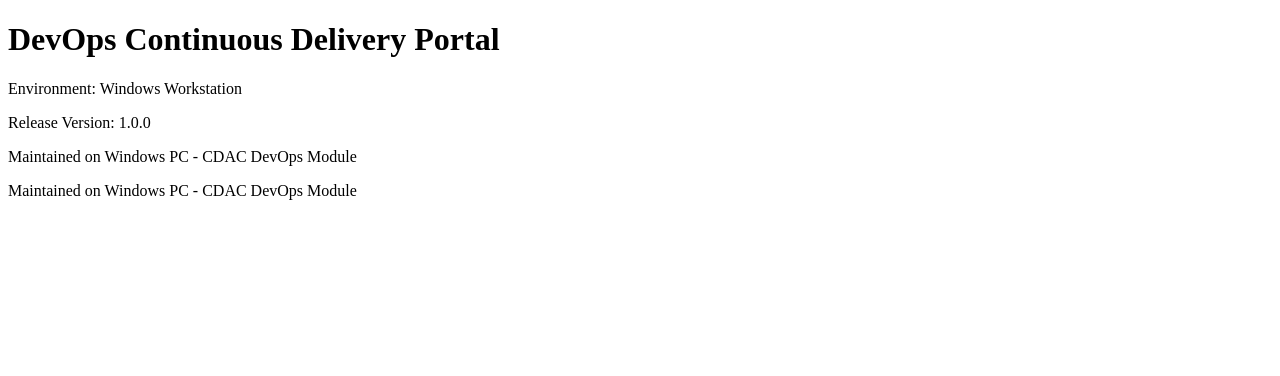
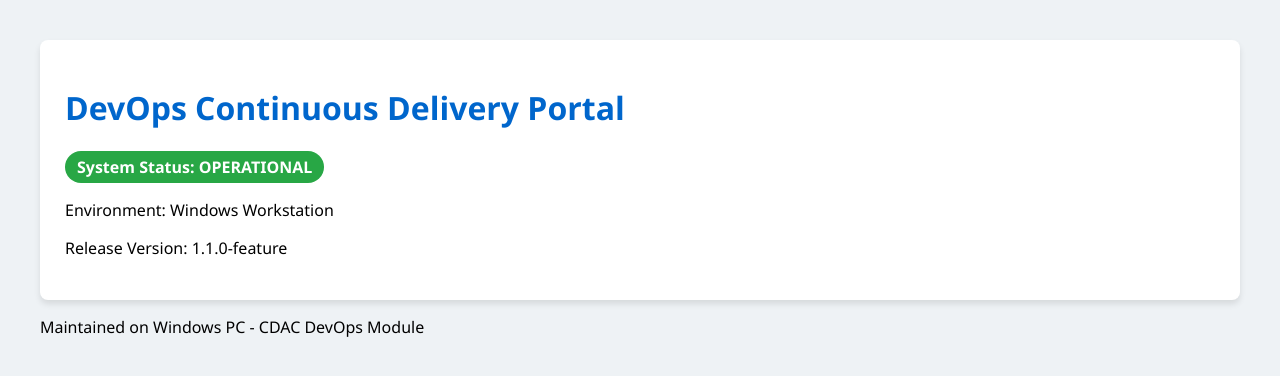
Before and after one commit to alwinpwins/devops-day01-practice, a plain HTML site: page index.html in a window 1280 px wide. Drawn offline with Linux system fonts and the light colour scheme.

Commit message:
feat:add op status indic badge

```diff
--- a/index.html
+++ b/index.html
@@ -3,16 +3,40 @@
 <head>
     <meta charset="UTF-8">
     <title>DevOps Portal</title>
+    <style>
+        body {
+            font-family: 'Segoe UI', Tahoma, sans-serif;
+            margin: 40px;
+            background: #eef2f5;
+        }
+        .card {
+            background: white;
+            padding: 25px;
+            border-radius: 8px;
+            box-shadow: 0 4px 6px rgba(0,0,0,0.1);
+        }
+        .status-badge {
+            display: inline-block;
+            padding: 5px 12px;
+            background: #28a745;
+            color: white;
+            border-radius: 20px;
+            font-weight: bold;
+        }
+        h1 {
+            color: #0066cc;
+        }
+    </style>
 </head>
 <body>
-    <h1>DevOps Continuous Delivery Portal</h1>
-    <p>Environment: Windows Workstation</p>
-    <p>Release Version: 1.0.0</p>
+    <div class="card">
+        <h1>DevOps Continuous Delivery Portal</h1>
+        <span class="status-badge">System Status: OPERATIONAL</span>
+        <p>Environment: Windows Workstation</p>
+        <p>Release Version: 1.1.0-feature</p>
+    </div>
+    <footer>
+        <p>Maintained on Windows PC - CDAC DevOps Module</p>
+    </footer>
 </body>
 </html>
-<footer>
-    <p>Maintained on Windows PC - CDAC DevOps Module</p>
-</footer>
-<footer>
-    <p>Maintained on Windows PC - CDAC DevOps Module</p>
-</footer>
```
